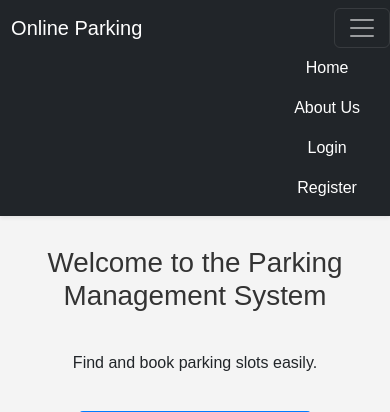
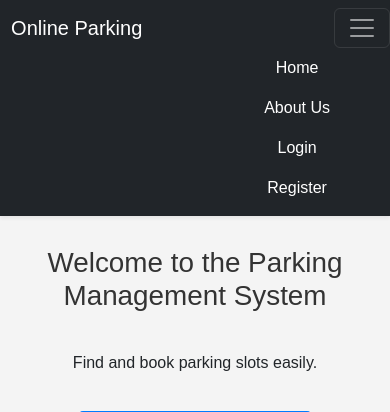
Before and after one commit to MunazzaJaved/car-parking-management-system-019-031, a PHP site: page /view/guest/home.php in a window 390 px wide, after a click that opens the changed part. Shown: the top 412 px of the page. Run offline with PHP 8.4, Linux system fonts and the light colour scheme.

Commit message:
Update style.css

```diff
--- a/assets/style.css
+++ b/assets/style.css
@@ -44,5 +44,6 @@ h1 {
      .nav-responsive{
         display: flex;
         justify-content: end;
+        margin-right: 30px;
     }
 }
```
